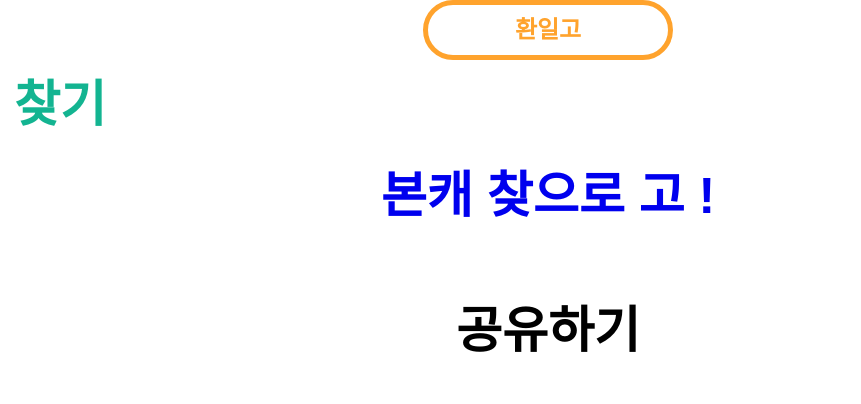
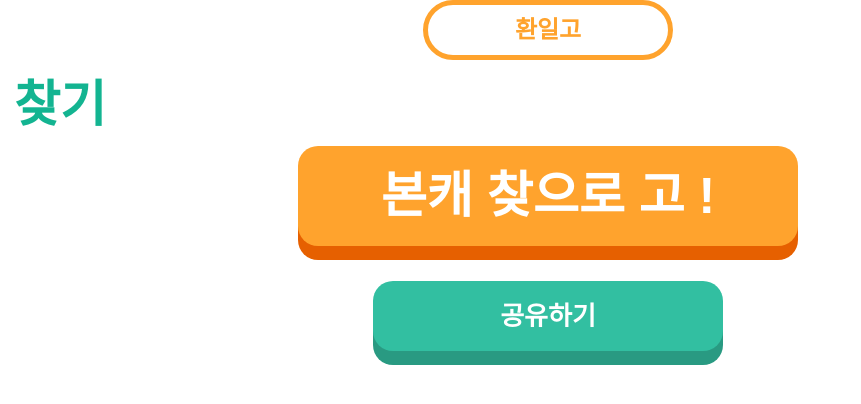
Before and after one commit to Woosiq92/mbti_class, a plain HTML site: page index.html in a window 1280 px wide. Shown: the full height of the page, 92-953 px from the left. Drawn offline with nearby package versions, Linux system fonts and the light colour scheme; files that its build step writes are made by us from their sources; a web font is replaced by a local one.

Commit message:
Update index.html

```diff
--- a/index.html
+++ b/index.html
@@ -15,9 +15,9 @@
     <h2 class="page-subtitle">환일고</h2>
     <h1 class="page-title">직업 찾기</h1>
     <img src="./mbti_assets/assets/images/main_character.png" alt="캐릭터" class ="charcter">
-    <a href="./questions.html" class = "btn">
+    <a href="./questions.html" class = "btn btn-orange">
         본캐 찾으로 고 !
     </a>
-    <div class="btn">공유하기</div>
+    <div class="btn btn-green btn-small">공유하기</div>
 </body>
 </html>
```
